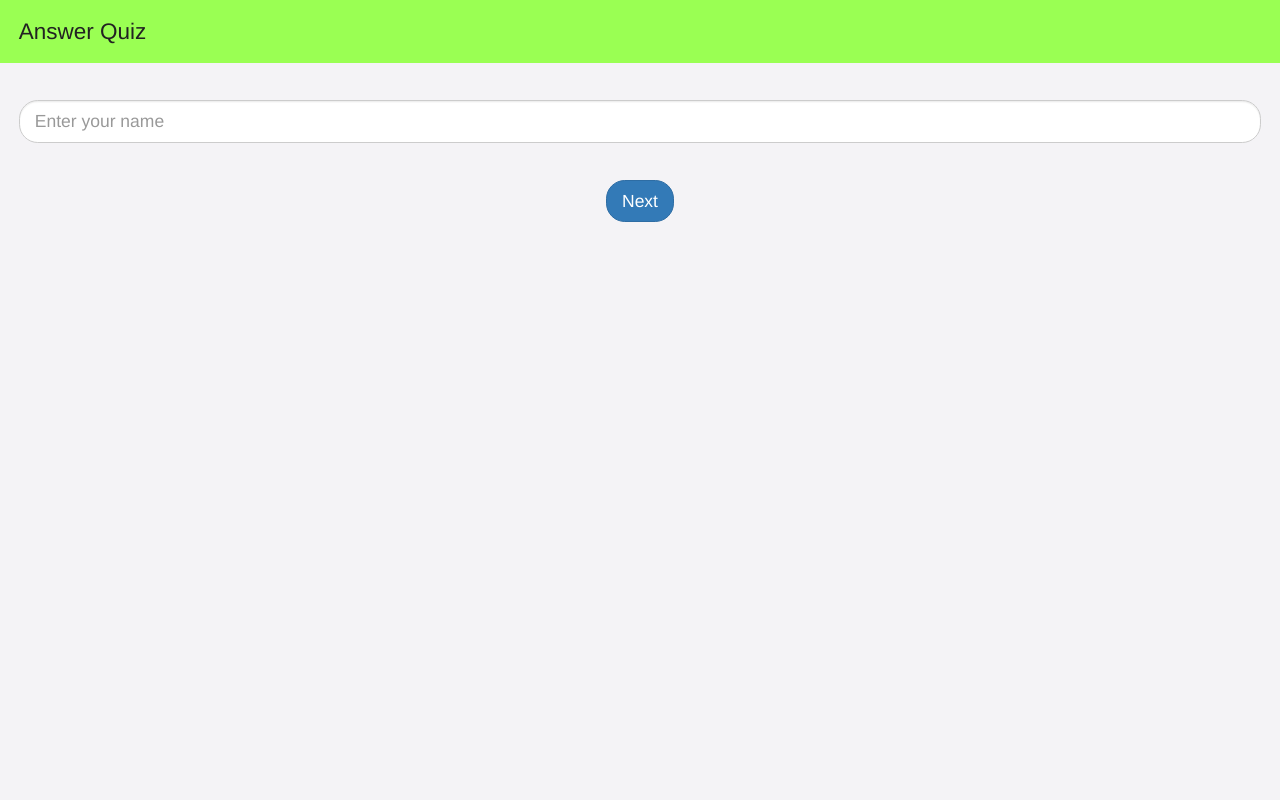
After one commit to harikmr2795/DjagoApps, a Django app: template quiz/templates/quiz/answer.html in a window 1280 px wide. The commit adds this page. Run offline with Django 3.2, Linux system fonts and the light colour scheme; the template is opened without the code that fills it: most values are stand-ins (such as "Sample title", 1, 10 or a date in 2020); data that the repository does not hold is empty; some libraries are stand-ins or nearby versions.

Commit message:
Added answer page

```diff
--- /dev/null
+++ b/quiz/static/quiz/answer.js
@@ -0,0 +1,41 @@
+$(document).ready(function(){
+    var url = 'http://127.0.0.1:8000/quiz/view/'+id;
+    fetch(url, {
+              method: 'GET',
+            }).then(res => res.json())
+            .catch(error => console.error('Error:', error))
+            .then(response => show_page(response));
+
+    function show_page(data){
+        var username = readCookie('username');
+        if ((username == '')||(username == null)){
+            $('#name_form').removeClass("hidden");
+            $('#quizer_name').replaceWith('<div class="container-fluid top-buffer" id="quizer_name"><p>How well do you know '+ data.name +'</p></div>');
+
+        }
+        console.log(username);
+    }
+
+    //    For creating, reading, erasing Cookies
+    function createCookie(name, value, days) {
+        if (days) {
+            var date = new Date();
+            date.setTime(date.getTime() + (days * 24 * 60 * 60 * 1000));
+            var expires = "; expires=" + date.toGMTString();
+        }
+        else var expires = "";
+
+        document.cookie = name + "=" + value + expires + "; path=/";
+    }
+
+    function readCookie(name) {
+        var nameEQ = name + "=";
+        var ca = document.cookie.split(';');
+        for (var i = 0; i < ca.length; i++) {
+            var c = ca[i];
+            while (c.charAt(0) == ' ') c = c.substring(1, c.length);
+            if (c.indexOf(nameEQ) == 0) return c.substring(nameEQ.length, c.length);
+        }
+        return null;
+    }
+});
--- a/quiz/static/quiz/style.css
+++ b/quiz/static/quiz/style.css
@@ -24,7 +24,7 @@ body{
 }
 
 .active{
-    background-color: #15c377;
+    background-color: #00C9A7;
     color: #fff;
 }
 
--- /dev/null
+++ b/quiz/templates/quiz/answer.html
@@ -0,0 +1,38 @@
+<html>
+<head>
+    <title>Answer Quiz</title>
+    {% load staticfiles %}
+    <link rel="stylesheet" href="https://maxcdn.bootstrapcdn.com/bootstrap/3.3.7/css/bootstrap.min.css">
+    <script src="https://ajax.googleapis.com/ajax/libs/jquery/3.3.1/jquery.min.js"></script>
+    <script src="https://maxcdn.bootstrapcdn.com/bootstrap/3.3.7/js/bootstrap.min.js"></script>
+    <meta name="viewport" content="width=device-width, initial-scale=1, maximum-scale=1, minimum-scale=1,  user-scalable=no">
+    <link rel="stylesheet" type="text/css" href="{% static 'quiz/style.css' %}"/>
+    <script type="text/javascript" src="{% static 'quiz/answer.js' %}"></script>
+</head>
+<body>
+
+<nav class="navbar navbar-default">
+  <div class="container-fluid">
+    <div class="navbar-header">
+        <div class="navbar-brand" id="pageName"><p>Answer Quiz</p></div>
+        <div class="navbar-brand pull-right hidden" id="qno"><p>1/10</p></div>
+    </div>
+  </div>
+</nav>
+
+<div class="container-fluid hidden" id="quizer_name">
+    <p></p>
+</div>
+
+<div class="container-fluid text-center hidden" id="name_form">
+    <input type="text" placeholder="Enter your name" class="form-control top-buffer" id="name_box" name="name"><br>
+    <p><span class="emsg hidden">Please enter a valid name</span></p>
+    <input type="submit" class="btn btn-primary text-center" id="name_btn" value="Next">
+</div>
+
+
+<script>
+   var id = {{ id }};
+</script>
+</body>
+</html>
--- a/quiz/templates/quiz/create.html
+++ b/quiz/templates/quiz/create.html
@@ -7,7 +7,7 @@
     <script src="https://maxcdn.bootstrapcdn.com/bootstrap/3.3.7/js/bootstrap.min.js"></script>
     <meta name="viewport" content="width=device-width, initial-scale=1, maximum-scale=1, minimum-scale=1,  user-scalable=no">
     <link rel="stylesheet" type="text/css" href="{% static 'quiz/style.css' %}"/>
-    <script type="text/javascript" src="{% static 'quiz/myscript.js' %}"></script>
+    <script type="text/javascript" src="{% static 'quiz/create.js' %}"></script>
 </head>
 <body>
 
@@ -21,7 +21,7 @@
 </nav>
 
 <div class="container-fluid text-center" id="name_form">
-    <input type="text" placeholder="Your Name" class="form-control top-buffer" id="name_box" name="name"><br>
+    <input type="text" placeholder="Enter your name" class="form-control top-buffer" id="name_box" name="name"><br>
     <p><span class="emsg hidden">Please enter a valid name</span></p>
     <input type="submit" class="btn btn-primary text-center" id="name_btn" value="Next">
 </div>
--- a/quiz/urls.py
+++ b/quiz/urls.py
@@ -6,7 +6,7 @@ urlpatterns = [
     url(r'^(?P<id>[0-9]+)/', views.answer),
     url(r'^$', views.create),
     url(r'^view/(?P<pk>[0-9]+)/', views.DataAPI.as_view()),
-    # url(r'^data/', views.DataList.as_view()),
+    url(r'^data/', views.DataList.as_view()),
     url(r'^add/', views.DataAPI.as_view()),
 ]
 
```
Also changed, not shown: quiz/views.py (+8 -6 lines), db.sqlite3, quiz/static/quiz/create.js (renamed from quiz/static/quiz/myscript.js).
